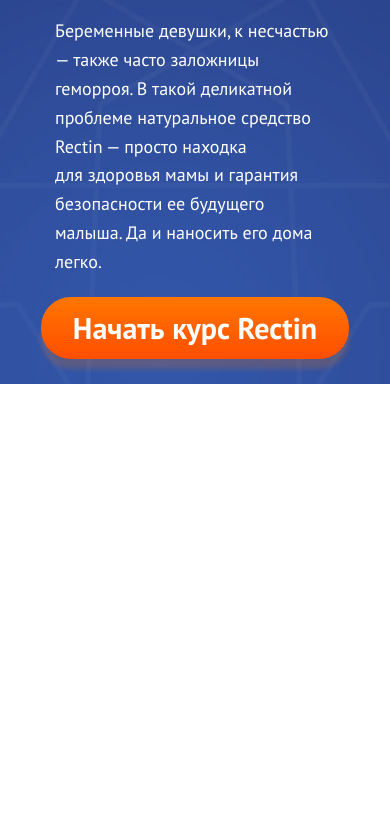
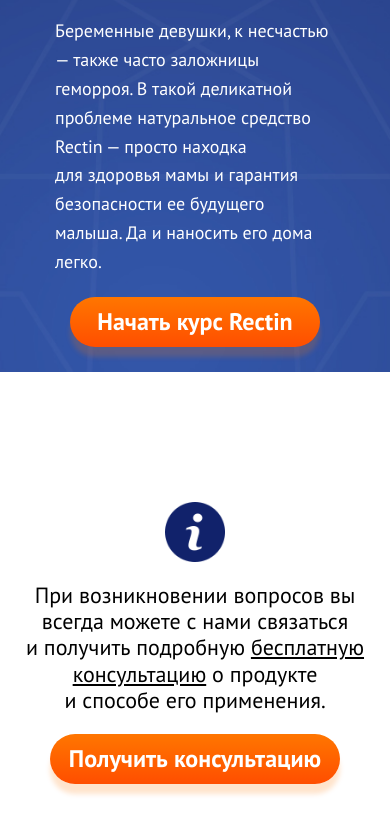
Before and after one commit to kkuleshov92/Rectin-team, a website: page app/index.html in a window 390 px wide. Shown: the part 3023-3858 px from the top of the page. Before the commit the page ends 3607 px from the top, so only its background shows below. Drawn offline with nearby package versions, Linux system fonts and the light colour scheme; files that its build step writes are made by us from their sources.

Commit message:
call completed

```diff
--- a/app/components/call/call.html
+++ b/app/components/call/call.html
@@ -1,7 +1,23 @@
 <!-- CALL START -->
 <section class="block call">
     <div class="container">
-
+        <div class="call__box">
+            <div class="call__left">
+                <div class="call__img">
+                    <img src="./img/info-call.png" alt="">
+                </div>
+                <p class="call__text">
+                    При возникновении вопросов вы всегда можете
+                    с&nbsp;нами связаться и&nbsp;получить подробную <a href="">бесплатную консультацию</a>
+                    о&nbsp;продукте и&nbsp;способе его применения.
+                </p>
+            </div>
+            <div class="call__right">
+                <div class="call__btn btn">
+                    Получить консультацию
+                </div>
+            </div>
+        </div>
     </div>
 </section>
 <!-- CALL END -->
--- a/app/components/call/call.scss
+++ b/app/components/call/call.scss
@@ -1,19 +1,132 @@
+.call {
+
+    &__box {
+        display: flex;
+        padding-top: 69px;
+        justify-content: space-between;
+        padding-bottom: 76px;
+        position: relative;
+
+        &::before {
+            content: '';
+            height: 0;
+            width: 0;
+            border-width: 21px 21px 0 21px;
+            border-color: #3356a8 transparent transparent transparent;
+            border-style: solid;
+            position: absolute;
+            top: 0;
+            left: 50%;
+            transform: translateX(-50%);
+            margin-top: -1px;
+        }
+    }
+
+    &__left {
+        display: flex;
+        flex-wrap: wrap;
+    }
+
+    &__img {
+        width: 70px;
+        margin-top: 5px;
+        font-size: 0;
+    }
+
+    &__text {
+        font-size: 22px;
+        width: 700px;
+        padding-left: 29px;
+        line-height: 1.2;
+
+        a {
+            text-decoration: underline;
+            color: #000;
+
+            &:hover {
+                text-decoration: none;
+            }
+        }
+    }
+
+    &__btn {
+        width: 370px;
+        margin-top: 8px;
+    }
+}
+
 @media (max-width: 1219px) {
-
+    .call {
+        &__text {
+            width: 530px;
+            padding: 0 25px;
+        }
+    }
 }
 
 @media (max-width: 1023px) {
+    .call {
+        &__box {
+            padding: 0;
+            flex-direction: column;
+            align-items: center;
 
+            &::before {
+                display: none;
+            }
+        }
+
+        &__text {
+            width: 620px;
+        }
+
+        &__btn {
+            margin-top: 20px;
+        }
+    }
 }
 
 @media (max-width: 767px) {
+    .call {
+        &__text {
+            width: 550px;
+        }
 
+        &__btn {
+            width: 290px;
+        }
+    }
 }
 
 @media (max-width: 639px) {
+    .call {
+        &__img {
+            width: 60px;
+        }
 
+        &__text {
+            width: 390px;
+            padding: 0 15px;
+        }
+    }
 }
 
 @media (max-width: 479px) {
+    .call {
 
+        &__left {
+            flex-direction: column;
+            align-items: center;
+        }
+
+        &__text {
+            margin: 20px 0;
+            width: 100%;
+            text-align: center;
+        }
+
+        &__btn {
+            margin-top: 0;
+        }
+    }
 }
--- a/app/components/ignor/ignor.scss
+++ b/app/components/ignor/ignor.scss
@@ -16,6 +16,7 @@
             border-width: 25px 25px 0 25px;
             border-color: #fff transparent transparent transparent;
             border-style: solid;
+            margin-top: -1px;
         }
     }
 
--- a/app/components/spec/spec.scss
+++ b/app/components/spec/spec.scss
@@ -321,6 +321,7 @@
 
         &__btn {
             margin-top: 20px;
+            width: 250px;
         }
     }
 }
--- a/app/style/settings/_common.scss
+++ b/app/style/settings/_common.scss
@@ -19,19 +19,24 @@
 	width: 1220px;
 	margin: 0 auto;
 	padding: 0 25px;
+
 	@include r(1219) {
 		width: 1024px;
 	}
+
 	@include r(1023) {
 		width: 768px;
 		padding: 0 10px;
 	}
+
 	@include r(767) {
 		width: 640px;
 	}
+
 	@include r(639) {
 		width: 480px;
 	}
+
 	@include r(479) {
 		width: 100%;
 	}
@@ -42,20 +47,25 @@
 	line-height: 1.3;
 	font-weight: 700;
 	text-align: center;
-	@include r(1219){
+
+	@include r(1219) {
 		font-size: 56px;
 	}
-	@include r(1023){
+
+	@include r(1023) {
 		font-size: 52px;
 		line-height: 1.1;
 	}
-	@include r(767){
+
+	@include r(767) {
 		font-size: 48px;
 	}
-	@include r(639){
+
+	@include r(639) {
 		font-size: 44px;
 	}
-	@include r(479){
+
+	@include r(479) {
 		font-size: 40px;
 	}
 }
@@ -90,4 +100,13 @@
 	&:hover {
 		box-shadow: none;
 	}
+
+	@include r(767) {
+		font-size: 24px;
+		height: 50px;
+	}
+
+	@include r(639) {}
+
+	@include r(479) {}
 }
```
Also changed, not shown: app/img/info-call.png (added).
